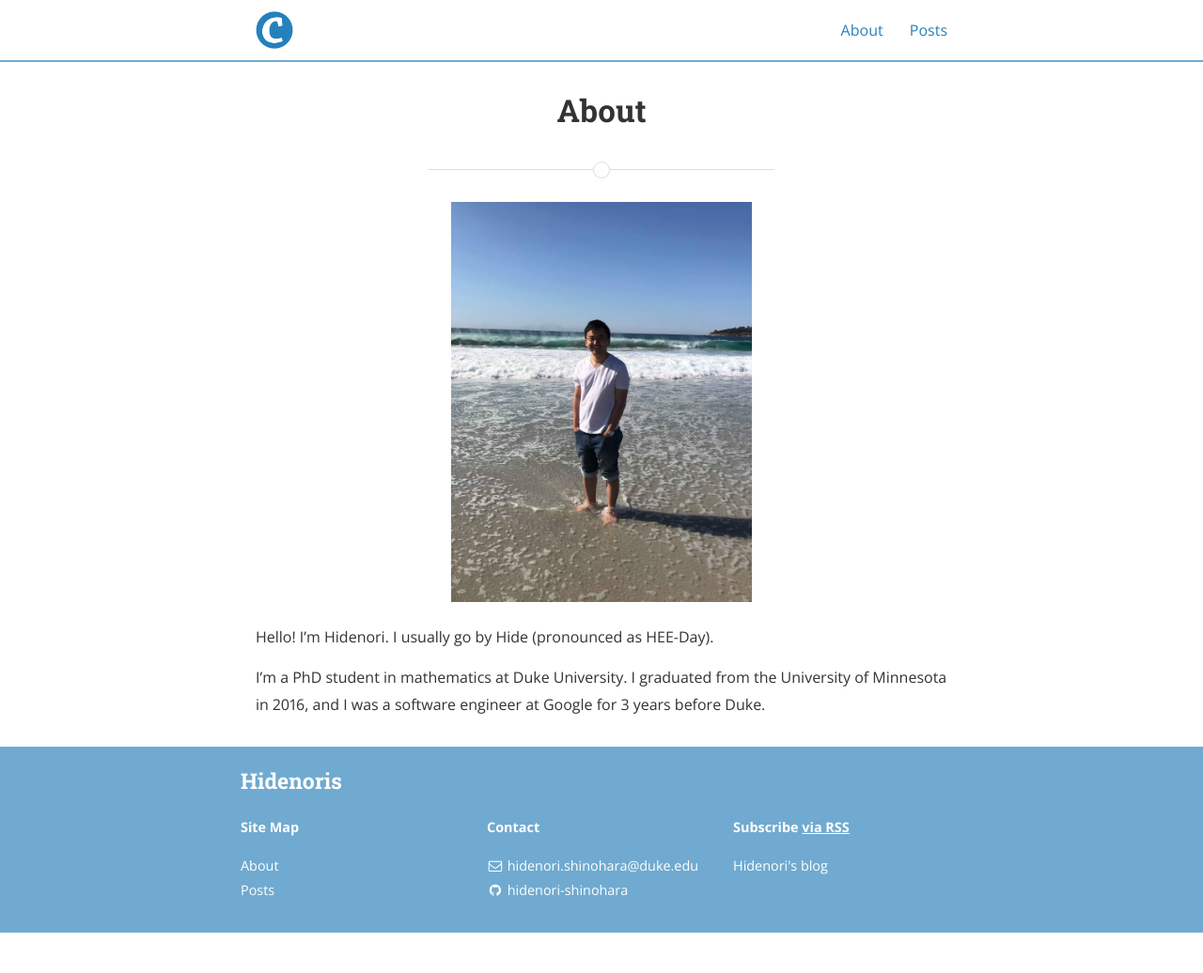
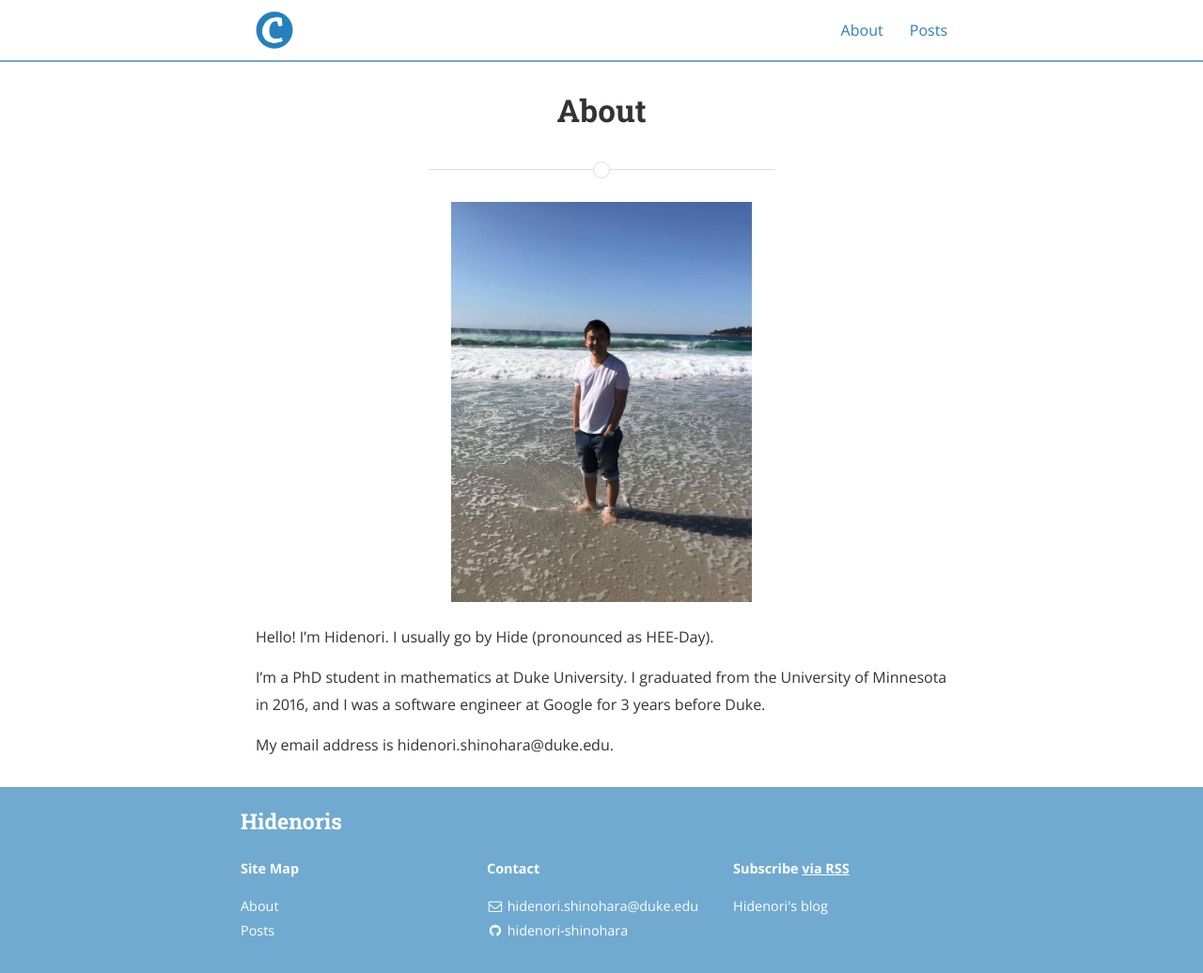
Before and after one commit to hidenori-shinohara/hidenori-shinohara.github.io, a Jekyll site: the page built from about.md, in a window 1280 px wide. Shown: the whole page at 94% size. Built offline with Jekyll 4.4.1, drawn with Linux system fonts in a browser that asks for light colours; nearby versions of some CDN libraries; before the commit the page ends 993 px from its top, so only the background shows below that.

Commit message:
Add my email address to about.md

```diff
--- a/about.md
+++ b/about.md
@@ -12,3 +12,5 @@ I usually go by Hide (pronounced as HEE-Day).
 
 I'm a PhD student in mathematics at Duke University.
 I graduated from the University of Minnesota in 2016, and I was a software engineer at Google for 3 years before Duke.
+
+My email address is hidenori.shinohara@duke.edu.
```
Also changed, not shown: 1 other file.
